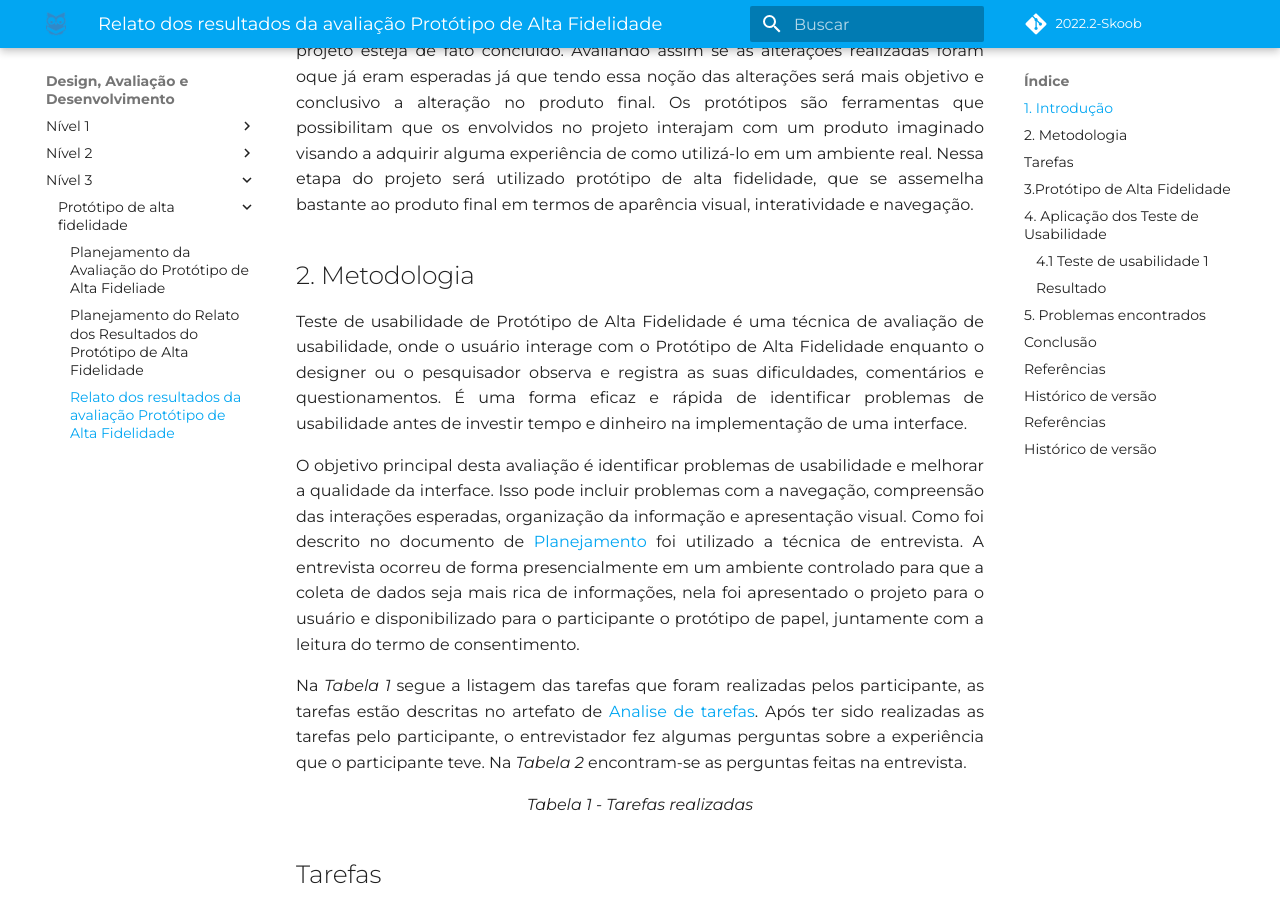
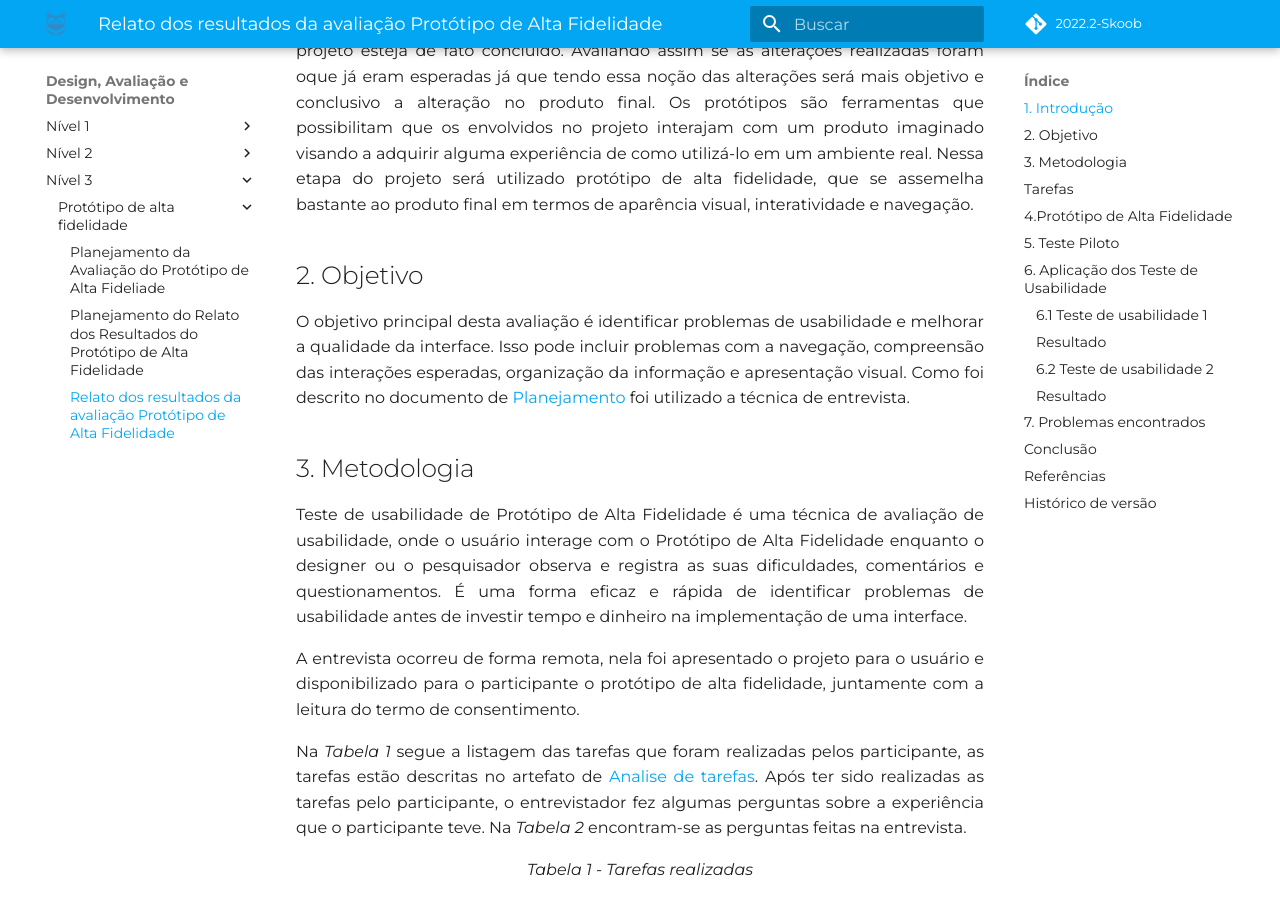
Before and after one commit to Interacao-Humano-Computador/2022.2-Skoob, an MkDocs documentation site: the page built from docs/planejamentoAnalise/nivel3/Relato-resultados-avaliação-de-alta.md, in a window 1280 px wide and 900 px high, scrolled down 333 px. Built offline with MkDocs 1.6.1 and Material for MkDocs 9.7.7, drawn with Linux system fonts in a browser that asks for light colours; some web fonts are replaced; comment, search, counter and statistics services are not loaded; some of the changed text lies outside the part shown.

Commit message:
Adicionando entresvista e teste piloto

```diff
--- a/docs/planejamentoAnalise/nivel3/Relato-resultados-avaliação-de-alta.md
+++ b/docs/planejamentoAnalise/nivel3/Relato-resultados-avaliação-de-alta.md
@@ -4,10 +4,14 @@
 
 <p align="justify">O protótipo de alta fidelidade é uma ferramenta que permite aos integrantes de um projeto analisar as alterações realizadas em um nível técnico avançado antes que o projeto esteja de fato concluído. Avaliando assim se as alterações realizadas foram oque já eram esperadas já que tendo essa noção das alterações será mais objetivo e conclusivo a alteração no produto final. Os protótipos são ferramentas que possibilitam que os envolvidos no projeto interajam com um produto imaginado visando a adquirir alguma experiência de como utilizá-lo em um ambiente real. Nessa etapa do projeto será utilizado protótipo de alta fidelidade, que se assemelha bastante ao produto final em termos de aparência visual, interatividade e navegação.</p>
 
-## 2. Metodologia
+## 2. Objetivo
+
+<p align="justify">O objetivo principal desta avaliação é identificar problemas de usabilidade e melhorar a qualidade da interface. Isso pode incluir problemas com a navegação, compreensão das interações esperadas, organização da informação e apresentação visual. Como foi descrito no documento de <a href="https://interacao-humano-computador.github.io/2022.2-Skoob/planejamentoAnalise/nivel3/planejamento-relato-prototipo-alta-fid/" target="_blank">Planejamento</a> foi utilizado a técnica de entrevista. </p>
+
+## 3. Metodologia
 
 <p  align="justify">Teste de usabilidade de Protótipo de Alta Fidelidade é uma técnica de avaliação de usabilidade, onde o usuário interage com o Protótipo de Alta Fidelidade enquanto o designer ou o pesquisador observa e registra as suas dificuldades, comentários e questionamentos. É uma forma eficaz e rápida de identificar problemas de usabilidade antes de investir tempo e dinheiro na implementação de uma interface.</p>
-<p align="justify">O objetivo principal desta avaliação é identificar problemas de usabilidade e melhorar a qualidade da interface. Isso pode incluir problemas com a navegação, compreensão das interações esperadas, organização da informação e apresentação visual. Como foi descrito no documento de <a href="https://interacao-humano-computador.github.io/2022.2-Skoob/planejamentoAnalise/nivel3/planejamento-relato-prototipo-alta-fid/" target="_blank">Planejamento</a> foi utilizado a técnica de entrevista. A entrevista ocorreu de forma presencialmente em um ambiente controlado para que a coleta de dados seja mais rica de informações, nela foi apresentado o projeto para o usuário e disponibilizado para o participante o protótipo de papel, juntamente com a leitura do termo de consentimento.</p>
+<p align="justify">A entrevista ocorreu de forma remota, nela foi apresentado o projeto para o usuário e disponibilizado para o participante o protótipo de alta fidelidade, juntamente com a leitura do termo de consentimento.</p>
 
 <p align="justify">Na <i>Tabela 1</i> segue a listagem das tarefas que foram realizadas pelos participante, as tarefas estão descritas no artefato de <a href="https://interacao-humano-computador.github.io/2022.2-Skoob/analise-de-requisitos/analise-de-tarefas-concorrentes/" target ="_blank">Analise de tarefas</a>. Após ter sido realizadas as tarefas pelo participante, o entrevistador fez algumas perguntas sobre a experiência que o participante teve. Na <i>Tabela 2</i> encontram-se as perguntas feitas na entrevista.</p>
 <figcaption align='center'>Tabela 1 - Tarefas realizadas </figcaption>
@@ -33,28 +37,60 @@
 | 6 | Alguma sugestão de melhoria para a realização das tarefas? | Pergunta aberta |
 <figcaption align='center'>Tabela 1: Perguntas da entrevista (Fonte: Autores, 2022)</figcaption>
 
-## 3.Protótipo de Alta Fidelidade
+## 4.Protótipo de Alta Fidelidade
 Abaixo, nas <i>Figura 1 </i>, apresentamos todas as telas feitas no Protótipo de Alta Fidelidade. Ele representa a navegação necessária para realizar as tarefas descritas na <i>Tabela 1.</i>
 <iframe style="border: 1px solid rgba(0, 0, 0, 0.1);" width="800" height="450" src="https://www.figma.com/embed?embed_host=share&url=https%3A%2F%2Fwww.figma.com%2Ffile%2Fb6my9G5oDeIav79J8XkE0I%2FskoobAltaFidelidade%3Fnode-id%3D0%253A1%26t%3DKzPAX82yGBG1iv4y-1" allowfullscreen></iframe>
 
-## 4. Aplicação dos Teste de Usabilidade
 
-### 4.1 Teste de usabilidade 1
+## 5. Teste Piloto
+
+<p align="justify">O objetivo do teste piloto é avaliar a eficiência do planejamento da avaliação e determinar se os dados coletados são suficientes para responder às questões e objetivos estabelecidos. A equipe conduziu uma simulação da aplicação seguindo a metodologia previamente estabelecida. Durante o teste, um membro da equipe se colocou no papel de usuário, enquanto outro o guiou através do processo. O vídeo a seguir ilustra como o teste piloto foi realizado.</p>
+
+
+<div style="text-align:center;">
+    <iframe width="560" height="315" src="https://www.youtube.com/embed/1EHdIjRY_Tw" title="YouTube video player" frameborder="0" allow="accelerometer; autoplay; clipboard-write; encrypted-media; gyroscope; picture-in-picture; web-share" allowfullscreen></iframe>
+</div>
+
+## 6. Aplicação dos Teste de Usabilidade
+
+<p align="justify">De acordo com Krug(2006), com três ou quatro usuários a maioria dos problemas é detectado, tornando possível fazer a análise no mesmo dia. Baseado nessa afirmação, realizamos o teste com três participantes.</p>
+
+### 6.1 Teste de usabilidade 1
 
 <p align="justify">Na <i>Tabela 3</i>, contém as informações sobre o primeiro teste.</p>
 
-| Participante |    Avaliador   |        Data           |    Horário     |  Local  |
-| :----: | :--------: | :-------------------------------: | :---------: | :--------: |
-|  Wagner  | Caio Vitor  | 24/01/2023 | 21:00 |Remoto |
+| Participante |    Avaliador   | Integrante auxiliar |        Data           |    Horário     |  Local  |
+| :----: | :--------: |:-----:| :-------------------------------: | :---------: | :--------: |
+|  Wagner  | Caio Vitor  | Wildemberg Sales | 24/01/2023 | 21:00 |Remoto |
 <figcaption align='center'> Tabela 3 - Entrevista 1 (Fonte: Autores, 2022)</figcaption>
 
-<iframe width="560" height="315" src="https://www.youtube.com/embed/ZfJTEVlcxhI" title="YouTube video player" frameborder="0" allow="accelerometer; autoplay; clipboard-write; encrypted-media; gyroscope; picture-in-picture; web-share" allowfullscreen></iframe>
+<div style="text-align:center;">
+    <iframe width="560" height="315" src="https://www.youtube.com/embed/ZfJTEVlcxhI" title="YouTube video player" frameborder="0" allow="accelerometer; autoplay; clipboard-write; encrypted-media; gyroscope; picture-in-picture; web-share" allowfullscreen></iframe>
+</div>
+
 
 ### Resultado
-<p align="justify">De acordo com o entrevistado, o protótipo de baixa fidelidade está de boa qualidade, não apresentou dificuldades em executar as tarefas estabelecidas,Entretanto o usuário relatou dificuldade visual pela interface ter cores muit sólidas.</p>
+<p align="justify">De acordo com o entrevistado, o protótipo de alta fidelidade está de boa qualidade, não apresentou dificuldades em executar as tarefas estabelecidas,Entretanto o usuário relatou dificuldade visual pela interface ter cores muito sólidas.</p>
 
 
-## 5. Problemas encontrados
+### 6.2 Teste de usabilidade 2
+
+<p align="justify">Na <i>Tabela 4</i>, contém as informações sobre o segundo teste.</p>
+
+| Participante |    Avaliador   | Integrante auxiliar |        Data           |    Horário     |  Local  |
+| :----: | :--------: |:-----:| :-------------------------------: | :---------: | :--------: |
+|  Paulo  | Wildemberg Sales | Philipe |24/01/2023 | 20:30 |Remoto |
+<figcaption align='center'> Tabela 4 - Entrevista 2 (Fonte: Autores, 2022)</figcaption>
+
+<div style="text-align:center;">
+    <iframe width="560" height="315" src="https://www.youtube.com/embed/-mKqZ67SnJM" title="YouTube video player" frameborder="0" allow="accelerometer; autoplay; clipboard-write; encrypted-media; gyroscope; picture-in-picture; web-share" allowfullscreen></iframe>
+</div>
+
+### Resultado
+<p align="justify">Segundo o relato do entrevistado, o protótipo de alta fidelidade apresentou-se de qualidade satisfatória e não houve dificuldade na realização das tarefas propostas. Contudo, o usuário sugeriu a implementação de uma funcionalidade adicional, uma opção de voltar para a tela anterior após avaliar um livro.</p>
+
+
+## 7. Problemas encontrados
 
 
 
@@ -66,22 +102,10 @@
 > BARBOSA, Simone; DINIZ, Bruno. Interação Humano-Computador, Editora Elsevier, Rio de Janeiro, 2010.
 
 > KRUG, Steve. Não Me Faça Pensar. Rio de Janeiro: Alta Books, 2006
-## Histórico de versão
-
-| Versão |    Data    |             Descrição             |    Autor    |  Revisor   |
-| :----: | :--------: | :-------------------------------: | :---------: | :--------: |
-|  1.0   | 09/01/2023 | Criação e desenvolvimento da página | Philipe, Wildemberg Sales | Hellen Fernanda |
-|  1.1   | 09/01/2023 | Adicão de tabelas  | Philipe, Wildemberg Sales | Hellen Fernanda |
-|  1.2   | 11/01/2023 | Adicão de entrevistas  | Philipe, Wildemberg Sales | Hellen Fernanda |
-| 1.3 | 17/01/2023 | Atualizando protótipo | Wildemberg Sales | Hellen Fernanda |
-| 1.4 | 24/01/2023 | Adicionando o link para o arquivo de respostas aos testes | Wildemberg Sales, Philipe Sousa | Hellen Fernanda
-
-
-## Referências
-> BARBOSA, Simone; DINIZ, Bruno. Interação Humano-Computador, Editora Elsevier, Rio de Janeiro, 2010.
 
 ## Histórico de versão
 
 | Versão |    Data    |             Descrição             |    Autor    |  Revisor   |
 | :----: | :--------: | :-------------------------------: | :---------: | :--------: |
 |  1.0   | 23/12/2022 | Criação da página | Philipe | Philipe, Wildemberg Sales|
+|  1.2   | 11/01/2023 | Adicão de entrevistas e teste piloto   | Philipe, Caio | Hellen Fernanda |
```
